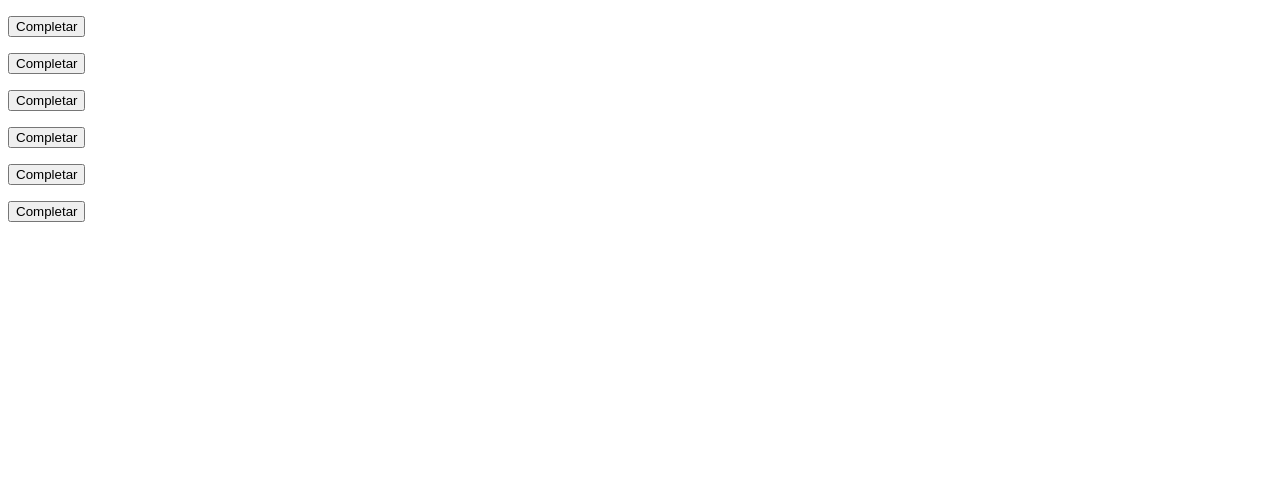
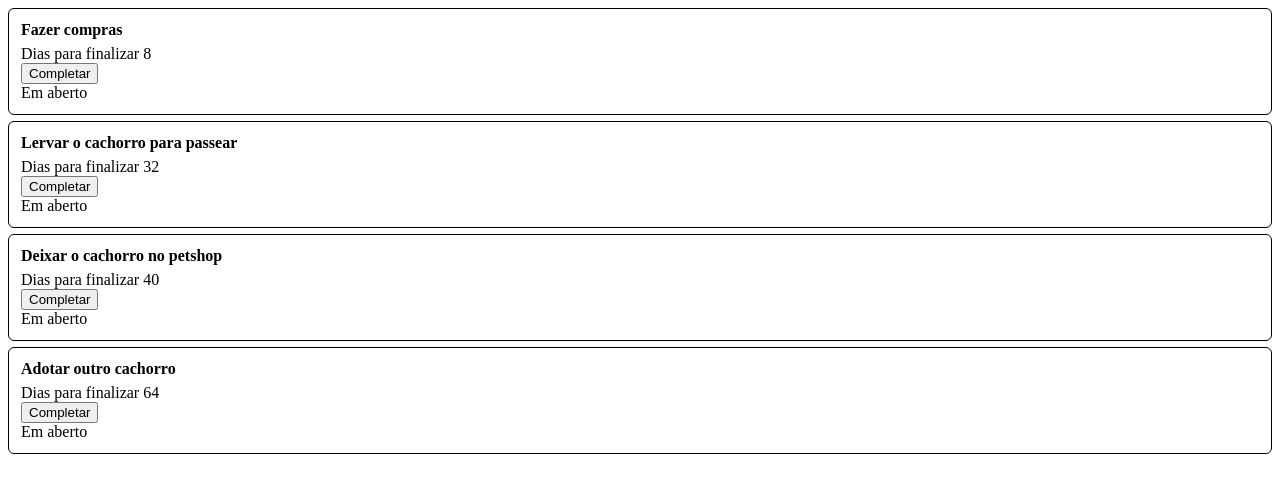
Before and after one commit to brunohbm/study-angular, an Angular app: page / in a window 1280 px wide. Shown: the top 492 px of the page. Built offline with nearby package versions, Linux system fonts and the light colour scheme.

Commit message:
study: dependency injection

```diff
--- a/src/app/app.component.ts
+++ b/src/app/app.component.ts
@@ -1,6 +1,6 @@
 import { Component } from '@angular/core';
 import { RouterOutlet } from '@angular/router';
-import { TodoListComponent } from './todo-list/todo-list.component';
+import { TodoListComponent } from './todo-list-tutorial/todo-list/todo-list.component';
 
 @Component({
   selector: 'app-root',
--- a/src/app/todo-list-item/todo-list-item.component.html
+++ /dev/null
@@ -1,6 +0,0 @@
-<div>
-    <p>{{taskTitle}}</p>
-    <button [disabled]="isComplete">
-        Completar
-    </button>
-</div>
--- a/src/app/todo-list-item/todo-list-item.component.ts
+++ /dev/null
@@ -1,21 +0,0 @@
-import { Component } from '@angular/core';
-
-@Component({
-  selector: 'todo-list-item',
-  standalone: true,
-  imports: [],
-  templateUrl: './todo-list-item.component.html',
-  styleUrl: './todo-list-item.component.css'
-})
-export class TodoListItemComponent {
-  taskTitle = '';
-  isComplete = false;
-
-  completeTask() {
-    this.isComplete = true;
-  }
-
-  updateTitle(newTitle: string) {
-    this.taskTitle = newTitle;
-  }
-}
--- /dev/null
+++ b/src/app/todo-list-tutorial/services/task-service.ts
@@ -0,0 +1,10 @@
+import { Injectable } from '@angular/core';
+
+@Injectable({
+    providedIn: 'root',
+})
+export class TaskService {
+    calculateTaskTime(days: number) {
+        return days * 8;
+    }
+}
--- /dev/null
+++ b/src/app/todo-list-tutorial/todo-list-item/todo-list-item.component.css
@@ -0,0 +1,11 @@
+.container {
+    border: 1px solid;
+    border-radius: 6px;
+    padding: 12px;
+    margin-bottom: 6px;
+}
+
+.title {
+    font-weight: bold;
+    margin-bottom: 6px;
+}
--- /dev/null
+++ b/src/app/todo-list-tutorial/todo-list-item/todo-list-item.component.html
@@ -0,0 +1,15 @@
+<div class="container">
+    <div class="title">{{task.title}}</div>
+    <div>Dias para finalizar {{daysToFinish}}</div>
+    <div>
+        <button [disabled]="isComplete" (click)="completeTask()">
+            Completar
+        </button>
+        <br/>
+        @if(isComplete) {
+            <span>Completado</span>
+        } @else {
+            <span>Em aberto</span>
+        }
+    </div>
+</div>
--- /dev/null
+++ b/src/app/todo-list-tutorial/todo-list-item/todo-list-item.component.ts
@@ -0,0 +1,28 @@
+import { Component, inject, Input } from '@angular/core';
+import { TaskService } from '../services/task-service';
+
+@Component({
+  selector: 'todo-list-item',
+  standalone: true,
+  imports: [],
+  templateUrl: './todo-list-item.component.html',
+  styleUrl: './todo-list-item.component.css'
+})
+export class TodoListItemComponent {
+  private taskService = inject(TaskService);
+
+  @Input({ required: true }) task!: {
+    title: string;
+    daysToFinish: number;
+  }
+
+  isComplete = false;
+
+  get daysToFinish() {
+    return this.taskService.calculateTaskTime(this.task.daysToFinish)
+  }
+
+  completeTask() {
+    this.isComplete = true;
+  }
+}
--- /dev/null
+++ b/src/app/todo-list-tutorial/todo-list/todo-list.component.html
@@ -0,0 +1,5 @@
+<div>
+    @for (task of tasks; track task.title) {
+        <todo-list-item [task]="task"/>
+    }
+</div>
--- a/src/app/todo-list/todo-list.component.ts
+++ b/src/app/todo-list-tutorial/todo-list/todo-list.component.ts
@@ -9,4 +9,22 @@ import { TodoListItemComponent } from "../todo-list-item/todo-list-item.componen
   styleUrl: './todo-list.component.css'
 })
 export class TodoListComponent {
+  tasks = [
+    {
+      title: "Fazer compras",
+      daysToFinish: 1,
+    },
+    {
+      title: "Lervar o cachorro para passear",
+      daysToFinish: 4,
+    },
+    {
+      title: "Deixar o cachorro no petshop",
+      daysToFinish: 5,
+    },
+    {
+      title: "Adotar outro cachorro",
+      daysToFinish: 8,
+    },
+  ]
 }
--- a/src/app/todo-list/todo-list.component.html
+++ /dev/null
@@ -1,8 +0,0 @@
-<div>
-    <todo-list-item/>
-    <todo-list-item/>
-    <todo-list-item/>
-    <todo-list-item/>
-    <todo-list-item/>
-    <todo-list-item/>
-</div>
```
Also changed, not shown: src/app/todo-list-tutorial/todo-list/todo-list.component.css (added), src/app/todo-list/todo-list.component.css (deleted), 2 other files (tests, documents, lock files or other folders).
